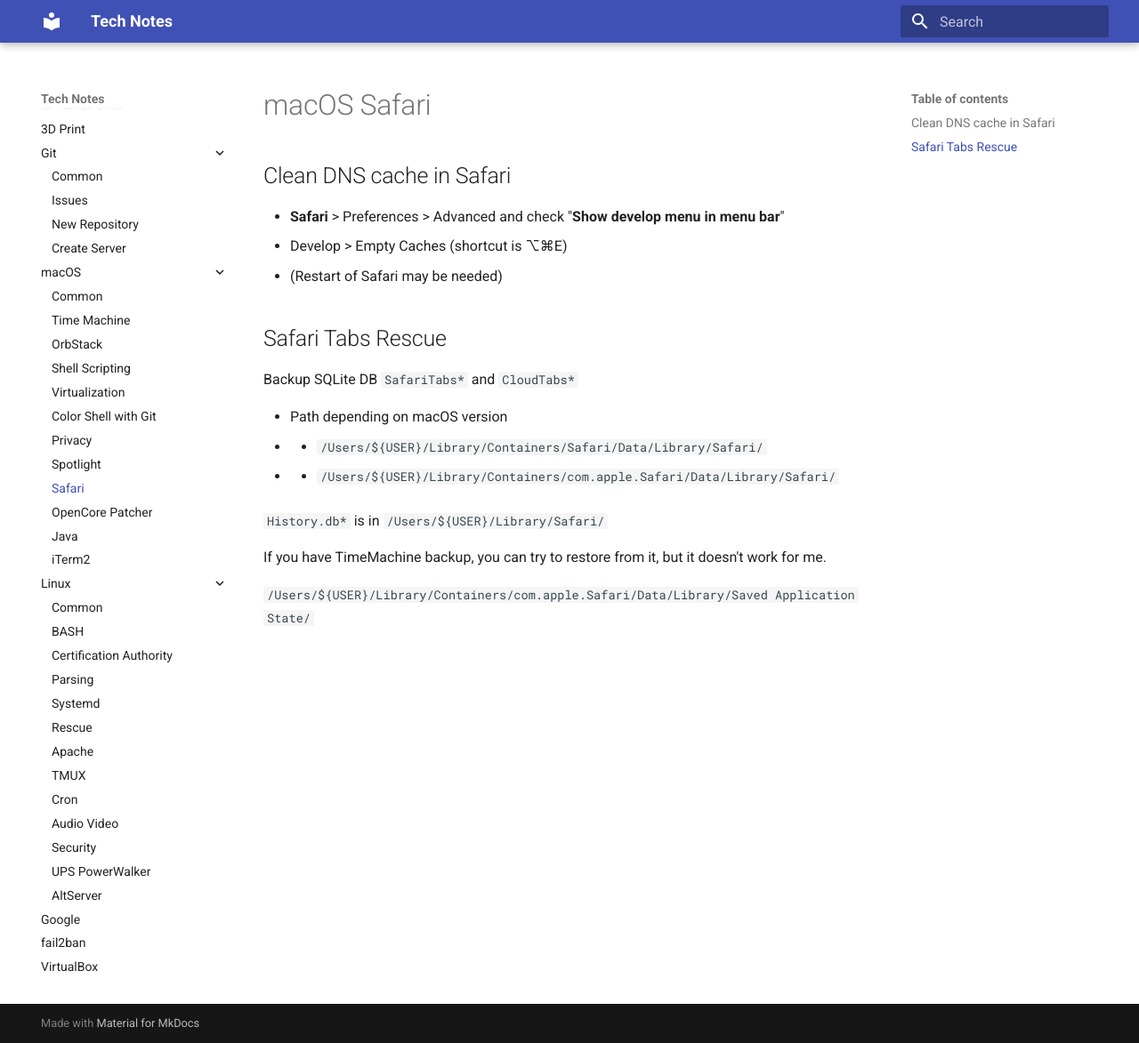
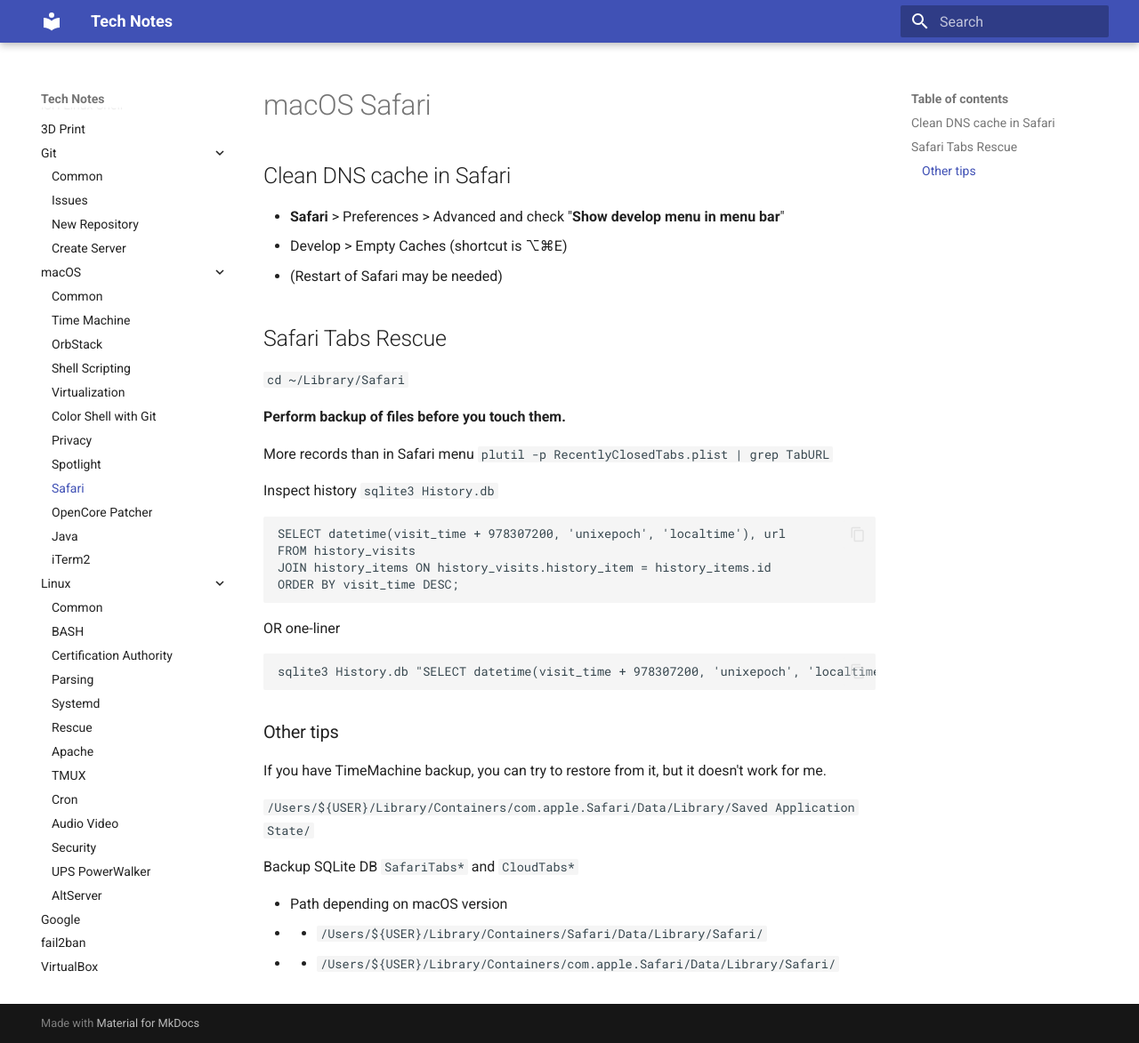
Before and after one commit to jorycz/technotes, an MkDocs documentation site: the page built from docs/macOS/macOS-Safari.md, in a window 1280 px wide and 1173 px high. Shown: the whole window at 89% size. Built offline with MkDocs 1.6.1 and Material for MkDocs 9.7.7, drawn with Linux system fonts in a browser that asks for light colours.

Commit message:
Updated Safari lost tabs section. Really Apple, still in 2025.

```diff
--- a/docs/macOS/macOS-Safari.md
+++ b/docs/macOS/macOS-Safari.md
@@ -8,14 +8,31 @@
 
 ## Safari Tabs Rescue
 
+`cd ~/Library/Safari`
+
+**Perform backup of files before you touch them.**
+
+More records than in Safari menu `plutil -p RecentlyClosedTabs.plist | grep TabURL`
+
+Inspect history `sqlite3 History.db`
+
+    SELECT datetime(visit_time + 978307200, 'unixepoch', 'localtime'), url
+    FROM history_visits
+    JOIN history_items ON history_visits.history_item = history_items.id
+    ORDER BY visit_time DESC;
+
+OR one-liner
+
+    sqlite3 History.db "SELECT datetime(visit_time + 978307200, 'unixepoch', 'localtime'), url FROM history_visits JOIN history_items ON history_visits.history_item = history_items.id ORDER BY visit_time DESC;"
+
+### Other tips
+
+If you have TimeMachine backup, you can try to restore from it, but it doesn't work for me.
+
+`/Users/${USER}/Library/Containers/com.apple.Safari/Data/Library/Saved Application State/`
+
 Backup SQLite DB `SafariTabs*` and `CloudTabs*`
 
 * Path depending on macOS version
 * * `/Users/${USER}/Library/Containers/Safari/Data/Library/Safari/`
 * * `/Users/${USER}/Library/Containers/com.apple.Safari/Data/Library/Safari/`
-
-`History.db*` is in `/Users/${USER}/Library/Safari/`
-
-If you have TimeMachine backup, you can try to restore from it, but it doesn't work for me.
-
-`/Users/${USER}/Library/Containers/com.apple.Safari/Data/Library/Saved Application State/`
```
